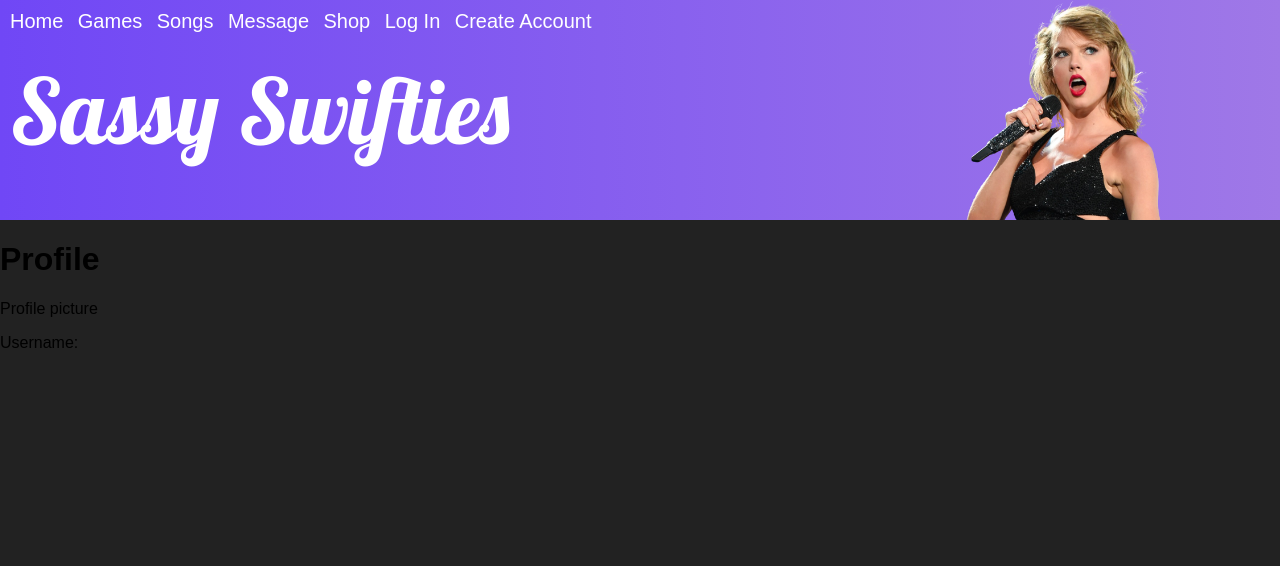
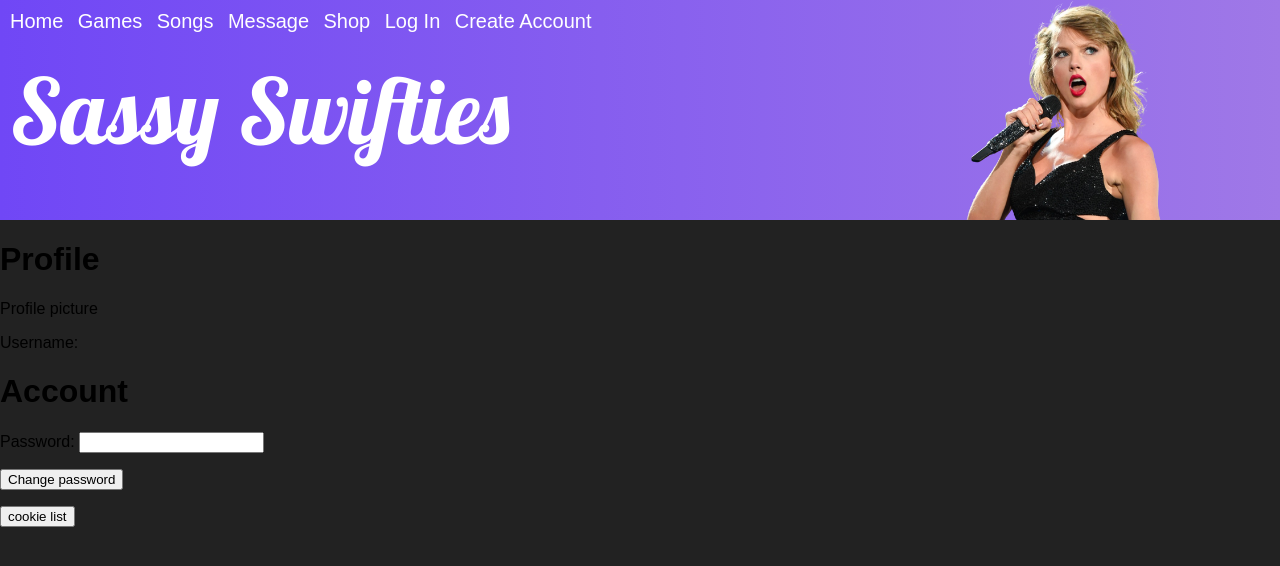
Before and after one commit to lwu1822/SassySwiftiesFrontend, a Jekyll site: the page built from settings.html, in a window 1280 px wide. Shown: the top 566 px of the page. Built offline with Jekyll 4.4.1, drawn with Linux system fonts in a browser that asks for light colours; nearby versions of some CDN libraries; part of the change alters nothing that is shown.

Commit message:
change password

```diff
--- a/settings.html
+++ b/settings.html
@@ -24,10 +24,85 @@
         <p style="display: inline;">Username: </p>
     </div>
 
+
+    <h1>Account</h1>
+
+
+    <form action="javascript:changePass()">
+        <p><label>
+            Password:
+            <input type="password" name="password" id="password" required>
+        </label></p>
+        <p><button>Change password</button></p>
+        <p id="message"></p>
+    </form>
+
+    <button onclick="cookieList()">cookie list</button>
 </body>
 </html>
 
 <script>
+
+
+    function changePass() {
+        //document.getElementById("error").innerHTML = "";
+
+
+        var baseurl = "https://taylorswifties.duckdns.org/api/users/update";
+
+        const body = {
+            username: "a",
+            password: document.getElementById("password").value
+        };
+
+        // Set Headers to support cross origin
+        //IMPORTANT!!!!!!! TO SUCCESSFULLY POST, YOU NEED TO REMOVE
+        // credentials:'include'
+        const requestOptions = {
+            method: 'POST',
+            mode: 'cors', // no-cors, *cors, same-origin
+            cache: 'no-cache', // *default, no-cache, reload, force-cache, only-if-cached
+            //credentials: 'include', // include, *same-origin, omit
+            body: JSON.stringify(body),
+            headers: {
+                "content-type": "application/json"
+            },
+        };
+
+        // Fetch JWT
+        fetch(baseurl, requestOptions)
+        .then(response => {
+            // trap error response from Web API
+            if (!response.ok) {
+                const errorMsg = response.status + " error";
+                console.log(errorMsg);
+
+                if (response.status === 400) {
+                    console.log("Incorrect username or password");
+
+                    /*
+                    let p = document.createElement("p");
+                    let text = document.createTextNode("Incorrect username or password.");
+                    p.appendChild(text);
+                    document.getElementById("error").appendChild(p);
+                    */
+                }
+
+                return;
+            }
+
+            response.json().then(data => {
+                console.log(data);
+
+            })
+
+        })
+    }
+
+
+    showUsername();
+
+    function showUsername() {
         // retrieve cookie's value
         console.log(document.cookie);
 
@@ -85,6 +160,7 @@
             })
 
         })
+    }
 </script>
 
 <script src="https://ajax.googleapis.com/ajax/libs/jquery/3.1.0/jquery.min.js"></script>
```
Lines whose indentation alone changed are shown as unchanged.
